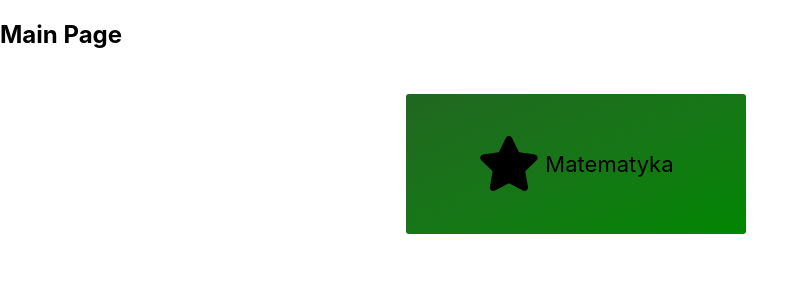
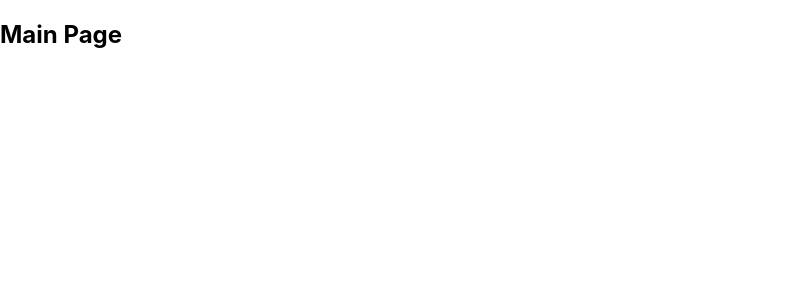
Before and after one commit to akai-org/wydzialowe-gwiazdki, a React (Create React App) app: page / in a window 1280 px wide. Shown: the top 300 px of the page, without its empty margins (0-808 px from the left). Built offline with nearby package versions, Linux system fonts and the light colour scheme.

Commit message:
remove TailContainer from MainPage

```diff
--- a/src/pages/MainPage.js
+++ b/src/pages/MainPage.js
@@ -1,13 +1,10 @@
 import React from 'react';
-
-import TailContainer from './../containers/TailContainer';
 
 class MainPage extends React.Component {
   render() {
     return (
       <div>
         <h2>Main Page</h2>
-        <TailContainer />
       </div>
     )
   }
```
